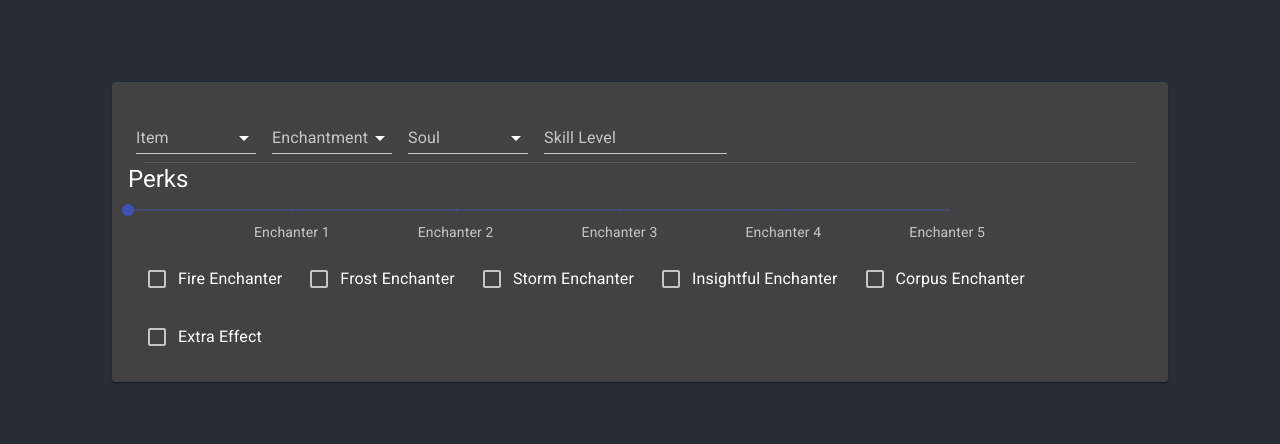
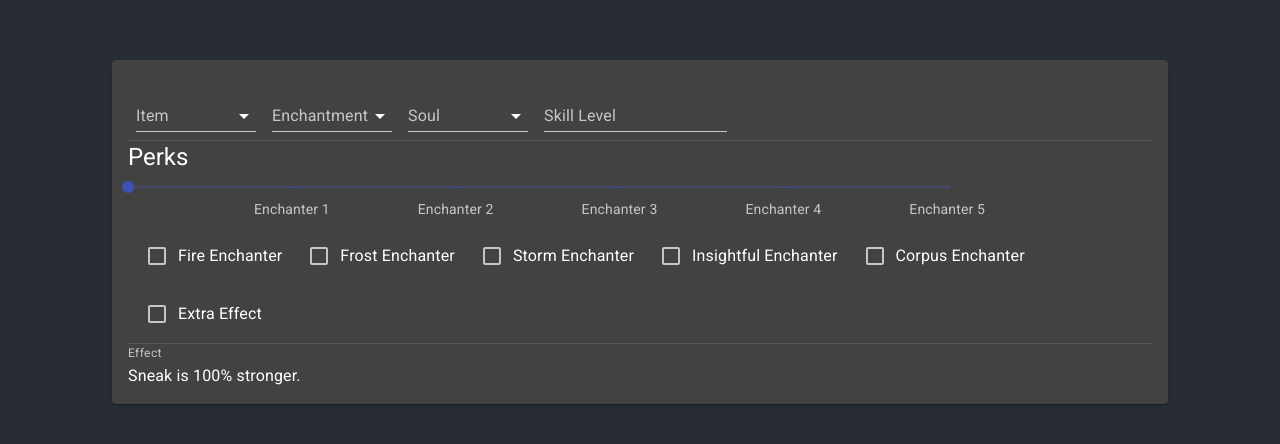
Before and after one commit to thirionlogan/skyrim-enchanting-calculator, a React (Create React App) app: page / in a window 1280 px wide. Shown: the part 168-612 px from the top of the page. Built offline with nearby package versions, Linux system fonts and the light colour scheme.

Commit message:
Add Dummy Enchantment Effect Component

```diff
--- a/src/App.jsx
+++ b/src/App.jsx
@@ -12,6 +12,7 @@ import { ItemInput } from "./Components/ItemInput";
 import { EnchantmentInput } from "./Components/EnchantmentInput";
 import { SoulInput } from "./Components/SoulInput";
 import { PerksInput } from "./Components/PerksInput";
+import { EnchantmentEffect } from "./Components/EnchantmentEffect";
 
 const theme = createMuiTheme({
   palette: {
@@ -103,7 +104,6 @@ function App() {
       <div className="App">
         <header className={classes.appHeader}>
           <Paper className={classes.paperContainer}>
-            <div>
             <ItemInput
               classes={classes}
               state={state}
@@ -128,14 +128,15 @@ function App() {
                 onChange={handleChangeSkill}
               />
             </FormControl>
-              <Divider variant="middle" />
+            <Divider />
             <PerksInput
               classes={classes}
               state={state}
               handleChangeEnchanterPerk={handleChangeEnchanterPerk}
               handleChangePerk={handleChangePerk}
             />
-            </div>
+            <Divider />
+            <EnchantmentEffect classes={classes} state={state} />
           </Paper>
         </header>
       </div>
--- /dev/null
+++ b/src/Components/EnchantmentEffect.jsx
@@ -0,0 +1,14 @@
+import Typography from "@material-ui/core/Typography";
+
+export const EnchantmentEffect = (props) => {
+  const { state, classes } = props;
+
+  return (
+    <>
+      <Typography color="textSecondary" display="block" variant="caption">
+        Effect
+      </Typography>
+      <Typography>{`Sneak is ${100}% stronger.`}</Typography>
+    </>
+  );
+};
```
Lines whose indentation alone changed are shown as unchanged.
